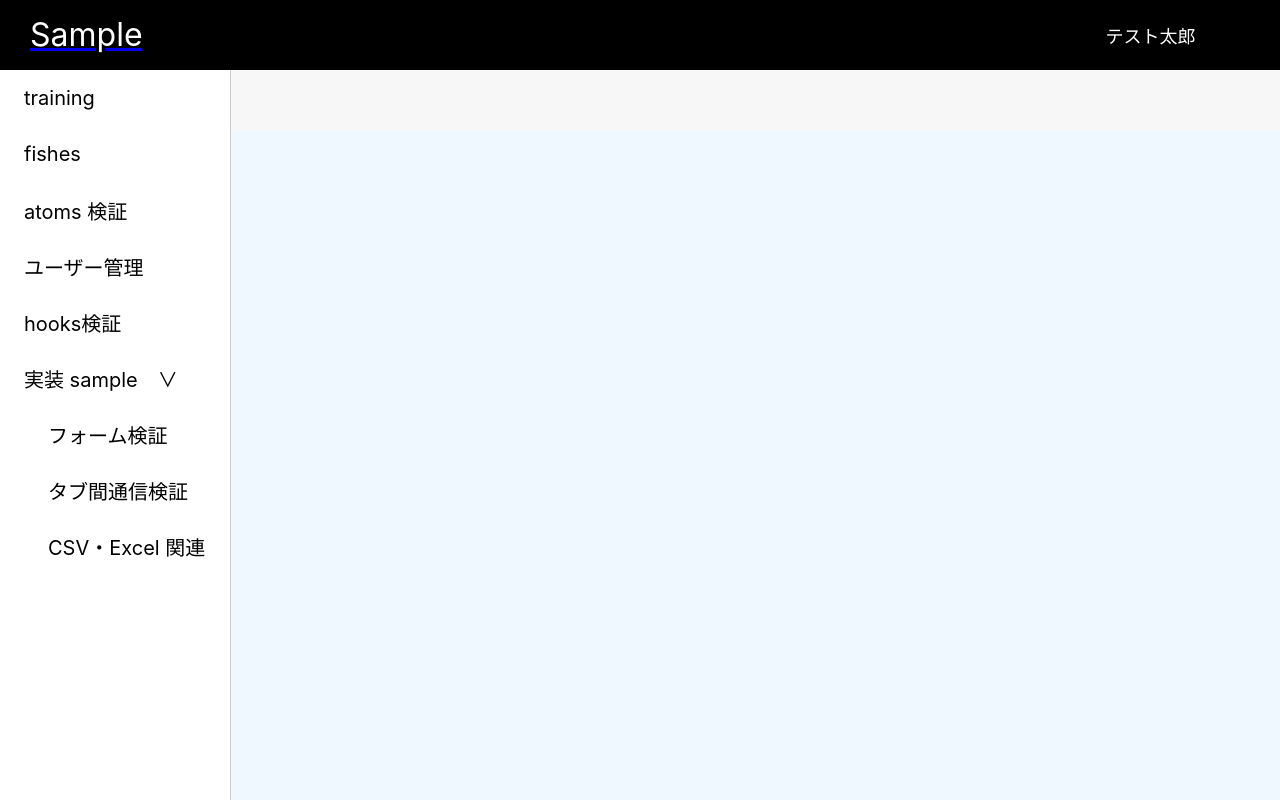
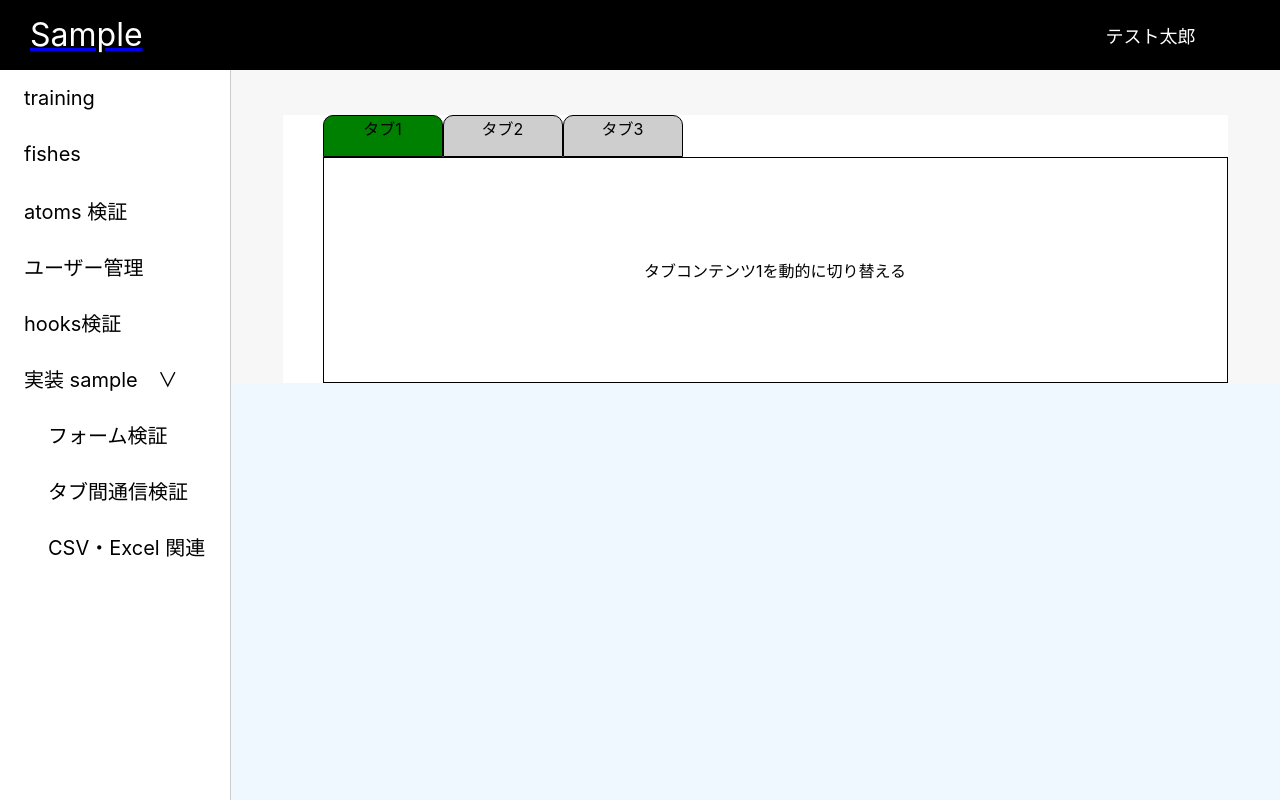
Before and after one commit to Snails8/react-module, a React (Create React App) app in the folder frontend/: page /samples/tabs in a window 1280 px wide. Built offline with nearby package versions, Linux system fonts and the light colour scheme.

Commit message:
add: tab作成

```diff
--- a/frontend/src/pages/_Sample/TabPage/TabPage.module.css
+++ b/frontend/src/pages/_Sample/TabPage/TabPage.module.css
@@ -0,0 +1,38 @@
+.container {
+  background-color: #fff;
+  display:flex;
+  flex-flow: column;
+}
+
+.tab {
+  display: flex;
+  flex-direction: row;
+  text-align: center;
+  background-color: #fff;
+  margin: 0;
+}
+
+.tab__item {
+  /* flex: 1; */  /** ページいっぱいに広げるかどうか */
+  flex-basis: 120px;
+  list-style: none; /** li要素の黒丸を消す */
+}
+
+.tab__link {
+  height: 40px;
+  display: block;
+  text-decoration: none;
+  background-color: #cecece;
+  text-align: center;
+  cursor: pointer;
+  border: 1px solid black;
+  border-top-right-radius: 10px;
+  border-top-left-radius: 10px;
+}
+
+.tab__body {
+  padding: 100px;
+  margin-left: 40px; /** ulとの幅を揃える */
+  border: 1px solid black;
+  text-align: center;
+}
--- a/frontend/src/pages/_Sample/TabPage/TabPage.tsx
+++ b/frontend/src/pages/_Sample/TabPage/TabPage.tsx
@@ -1,14 +1,50 @@
+import { useState } from "react";
 import { Layout } from "../../../components/templates/_Layout/Layout";
 import styles from "./TabPage.module.css";
 
+
 export const TabPage = () => {
+  const [selected, setSelected] = useState(0);
+
   return (
     <Layout isContainerDesign>
-      <div>
+      <div className={styles.container}>
 
-        <ul></ul>
+        <ul className={styles.tab}>
+          <li className={styles.tab__item}>
+            <span className={styles.tab__link} onClick={() => setSelected(0)} style={selected === 0 ? {backgroundColor: "green"}: {}}>タブ1</span>
+          </li>
+          <li className={styles.tab__item}>
+            <span className={styles.tab__link} onClick={() => setSelected(1)} style={selected === 1 ? {backgroundColor: "green"}: {}}>タブ2</span>
+          </li>
+          <li className={styles.tab__item}>
+            <span className={styles.tab__link} onClick={() => setSelected(2)} style={selected === 2 ? {backgroundColor: "green"}: {}}>タブ3</span>
+          </li>
+        </ul>
+        <div className={styles.tab__body}>
+          <PageContent selected={selected} />
+        </div>
 
       </div>
     </Layout>
   );
 };
+
+type PageContentProps = {
+  selected: number
+}
+
+const PageContent = (props: PageContentProps) => {
+  const {selected} = props;
+
+  switch (selected) {
+    case 0:
+      return <span>タブコンテンツ1を動的に切り替える</span>;
+    case 1:
+      return <span>タブコンテンツ2を動的に切り替える</span>;
+    case 2:
+      return <span>タブコンテンツ3を動的に切り替える</span>;
+    default:
+      return <span>test</span>;
+  };
+};
```
